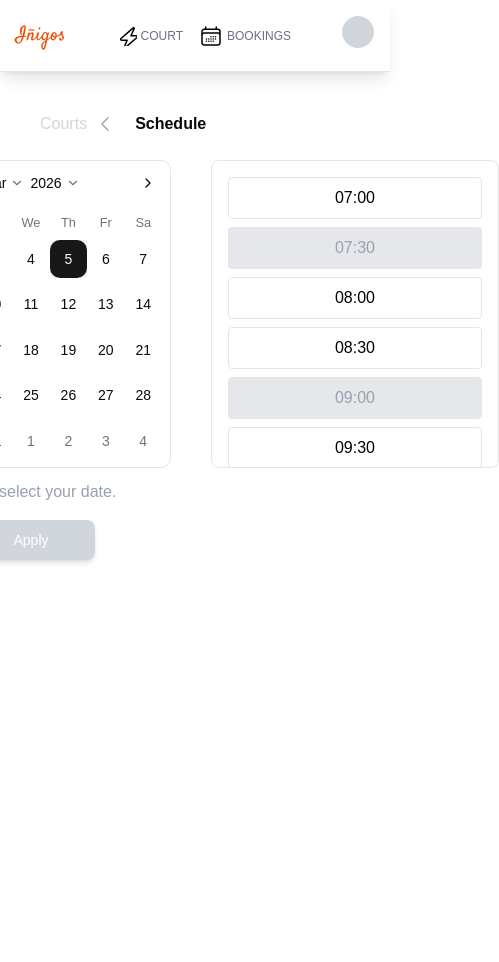
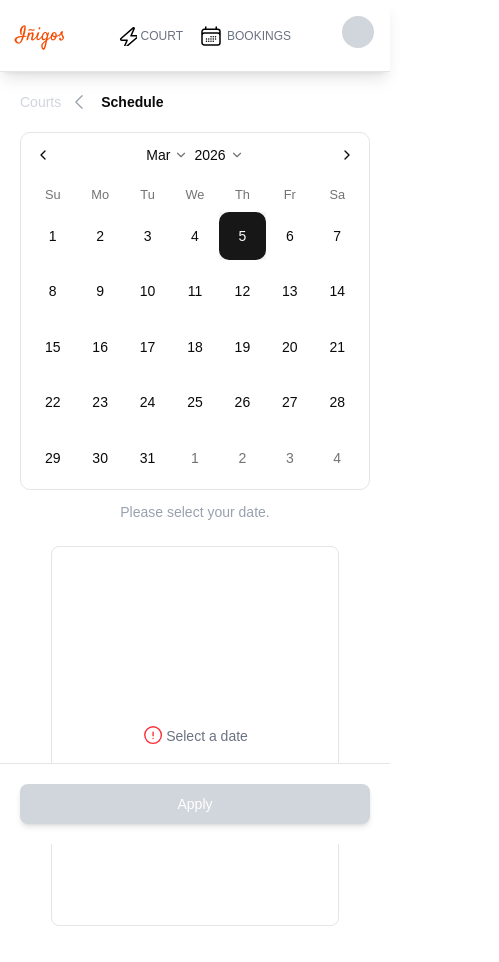
Before and after one commit to brendevs/Inigos-Sports-Center, a Next.js app: page /court/1 in a window 390 px wide. Shown: the top 962 px of the page, 499 px wide, since content can reach past the window. Before the commit the page ends 844 px from the top, so only its background shows below. Built offline with nearby package versions, Linux system fonts and the light colour scheme.

Commit message:
(inigos-13): Schedule functionality

```diff
--- a/app/components/Other/timePicker.tsx
+++ b/app/components/Other/timePicker.tsx
@@ -4,6 +4,12 @@ type Slot = {
   time: string;
   available: boolean;
 };
+
+interface Props {
+  blank?: boolean; // true when no date is selected
+  selectedTime?: string;
+  onSelectTime?: (time: string) => void;
+}
 
 // static sample data (UI only)
 const slots: Slot[] = [
@@ -40,19 +46,54 @@ const slots: Slot[] = [
   { time: "22:00", available: true },
 ];
 
-export default function TimePickerUI() {
+export default function TimePickerUI({
+  blank = false,
+  selectedTime,
+  onSelectTime,
+}: Props) {
   return (
-    <div className="p-4 w-72 h-77 overflow-y-auto border rounded-md ">
-      {slots.map((slot) => (
-        <div
-          key={slot.time}
-          className={`p-2 mb-2 border rounded text-center ${
-            slot.available ? "bg-white text-black" : "bg-gray-200 text-gray-400"
-          }`}
-        >
-          {slot.time}
+    <div className="p-4 w-72 h-95 overflow-y-auto border rounded-md relative">
+      {blank ? (
+        <div className="flex items-center justify-center h-full">
+          <svg
+            xmlns="http://www.w3.org/2000/svg"
+            fill="none"
+            viewBox="0 0 26 26"
+            stroke-width="1.5"
+            stroke="currentColor"
+            className="size-6 text-red-500"
+          >
+            <path
+              stroke-linecap="round"
+              stroke-linejoin="round"
+              d="M12 9v3.75m9-.75a9 9 0 1 1-18 0 9 9 0 0 1 18 0Zm-9 3.75h.008v.008H12v-.008Z"
+            />
+          </svg>
+
+          <p className="text-gray-500 text-sm font-medium text-center">
+            Select a date
+          </p>
         </div>
-      ))}
+      ) : (
+        // Show time slots when a date is selected
+        slots.map((slot) => (
+          <div
+            key={slot.time}
+            onClick={() => {
+              if (slot.available && onSelectTime) {
+                onSelectTime(slot.time);
+              }
+            }}
+            className={`p-2 mb-2 border rounded text-center ${
+              slot.available
+                ? "bg-white text-black cursor-pointer"
+                : "bg-gray-200 text-gray-400 cursor-not-allowed"
+            } ${selectedTime === slot.time ? "border-orange-600 border-2" : ""}`}
+          >
+            {slot.time}
+          </div>
+        ))
+      )}
     </div>
   );
 }
--- a/app/court/[id]/time/available/page.tsx
+++ b/app/court/[id]/available/page.tsx
@@ -2,7 +2,7 @@
 
 import { useParams } from "next/navigation";
 import Link from "next/link";
-import { ROUTES } from "../../../../src/constant/routes";
+import { ROUTES } from "../../../src/constant/routes";
 import { useState, useRef, useEffect } from "react";
 
 export default function Available() {
@@ -37,7 +37,7 @@ export default function Available() {
           <div className="flex items-center gap-2">
             <Link
               className="text-1xl text-gray-300 font-md font-sans"
-              href={ROUTES.TIME(id)}
+              href={ROUTES.SCHEDULE(id)}
             >
               Schedule
             </Link>
--- a/app/court/[id]/page.tsx
+++ b/app/court/[id]/page.tsx
@@ -9,21 +9,29 @@ import TimePickerUI from "@/app/components/Other/timePicker";
 
 export default function Schedule() {
   const [selectedDate, setSelectedDate] = useState<Date | undefined>(undefined);
+  const [selectedTime, setSelectedTime] = useState<string | undefined>(
+    undefined,
+  );
   const router = useRouter();
+
   return (
-    <div className="p-10 bg-gray-50 flex flex-col gap-6 bg-white font-sans">
-      <div className="flex flex-row md:flex-row gap-5 ">
-        <div className="flex gap-2">
+    <div className="flex flex-col min-h-screen bg-white font-sans">
+      {/* Header */}
+      <div className="p-5 md:p-10 flex flex-row items-center gap-3">
+        <div className="flex gap-2 items-center">
           <Link className="flex gap-2" href={ROUTES.COURTS}>
-            <h1 className="text-1xl text-gray-300 font-md font-sans">Courts</h1>
+            <h1 className="text-sm md:text-base text-gray-300 font-medium">
+              Courts
+            </h1>
           </Link>
+
           <svg
             xmlns="http://www.w3.org/2000/svg"
             fill="none"
             viewBox="0 0 24 24"
             strokeWidth="1.5"
             stroke="currentColor"
-            className="h-5 w-5 text-gray-400 cursor-pointer mt-0.5"
+            className="h-5 w-5 text-gray-400"
           >
             <path
               strokeLinecap="round"
@@ -33,18 +41,24 @@ export default function Schedule() {
           </svg>
         </div>
 
-        <h1 className="text-1xl font-semibold font-sans">Schedule</h1>
+        <h1 className="text-sm md:text-base font-semibold">Schedule</h1>
       </div>
 
-      <div className="flex  justify-center gap-10">
-        <div className="flex-col">
-          <div className="h-auto w-70">
+      {/* Main Content */}
+      <div className="flex flex-col lg:flex-row flex-grow items-center lg:items-start justify-center gap-6 md:gap-10 px-5 md:px-10">
+        {/* Left Section (Date Picker) */}
+        <div className="flex flex-col items-center w-full max-w-sm">
+          <div className="w-full">
             <DatePickerDemo
               selected={selectedDate || new Date()}
-              onSelect={setSelectedDate}
+              onSelect={(date) => {
+                setSelectedDate(date);
+                setSelectedTime(undefined); // reset time when date changes
+              }}
             />
           </div>
-          <p className="text-center mt-3 text-gray-400">
+
+          <p className="text-center mt-3 text-gray-400 text-sm px-2">
             {selectedDate
               ? `on ${selectedDate.toLocaleDateString("en-US", {
                   weekday: "long",
@@ -54,27 +68,36 @@ export default function Schedule() {
                 })}`
               : "Please select your date."}
           </p>
+        </div>
 
-          {/* Back button */}
-          <div className="mt-4 flex justify-center ">
+        {/* Right Section (Time Picker) */}
+        <div className="w-full max-w-sm flex justify-center">
+          {!selectedDate ? (
+            <TimePickerUI blank />
+          ) : (
+            <TimePickerUI
+              selectedTime={selectedTime}
+              onSelectTime={setSelectedTime}
+            />
+          )}
+        </div>
+      </div>
+
+      {/* Footer Apply Button */}
+      <div className="sticky bottom-0 w-full bg-white p-5 md:p-5 border-t flex justify-center">
         <button
-              onClick={() => router.push(ROUTES.TIME(1))}
-              disabled={!selectedDate}
-              className={`h-10 w-32 rounded-md flex justify-center items-center shadow-md
+          onClick={() => router.push(ROUTES.AVAILABLE(1))}
+          disabled={!selectedDate || !selectedTime} // requires both date & time
+          className={`h-10 w-full max-w-sm rounded-md flex justify-center items-center shadow-md transition
             ${
-      selectedDate
-        ? "bg-orange-600 cursor-pointer"
+              selectedDate && selectedTime
+                ? "bg-orange-600 hover:bg-orange-700"
                 : "bg-gray-300 cursor-not-allowed"
             }
           `}
         >
-              <p className="font-sans text-white text-sm">Apply</p>
+          <p className="text-white text-sm">Apply</p>
         </button>
-          </div>
-        </div>
-        <div className="flex item-center justify-center">
-          <TimePickerUI></TimePickerUI>
-        </div>
       </div>
     </div>
   );
--- a/app/court/[id]/time/page.tsx
+++ /dev/null
@@ -1,60 +0,0 @@
-"use client";
-import { ROUTES } from "../../../src/constant/routes";
-import { useRouter, useParams } from "next/navigation";
-import TimePicker from "../../../components/Other/timePicker";
-import Link from "next/link";
-
-export default function Time() {
-  const router = useRouter();
-  const params = useParams();
-
-  const id = Number(params.id); // 👈 dynamic id
-
-  return (
-    <div className="p-10 bg-gray-50 flex flex-col gap-6 bg-white font-sans">
-      <div className="flex  gap-5 ">
-        <div className="flex items-center gap-2">
-          <div className="flex gap-2">
-            <Link
-              className="text-1xl text-gray-300 font-md font-sans"
-              href={ROUTES.SCHEDULE(id)}
-            >
-              Schedule
-            </Link>
-          </div>
-          <svg
-            xmlns="http://www.w3.org/2000/svg"
-            fill="none"
-            viewBox="0 0 24 24"
-            strokeWidth="1.5"
-            stroke="currentColor"
-            className="h-5 w-5 text-gray-400 cursor-pointer"
-          >
-            <path
-              strokeLinecap="round"
-              strokeLinejoin="round"
-              d="M15.75 19.5L8.25 12l7.5-7.5"
-            />
-          </svg>
-        </div>
-
-        <h1 className="text-1xl font-semibold font-sans">Time</h1>
-      </div>
-
-      <div className="flex justify-center gap-10">
-        <div className="flex-col justify-center">
-          <TimePicker />
-        </div>
-      </div>
-
-      <div className="mt-4 flex justify-center ">
-        <button
-          onClick={() => router.push(ROUTES.AVAILABLE(1))}
-          className="bg-orange-600 h-10 w-32 rounded-md flex justify-center items-center cursor-pointer shadow-md"
-        >
-          <p className="font-sans text-white text-sm">Next</p>
-        </button>
-      </div>
-    </div>
-  );
-}
--- a/app/court/page.tsx
+++ b/app/court/page.tsx
@@ -14,7 +14,7 @@ export default function CourtsPage() {
 
   return (
     <div className="p-6 bg-gray-50">
-      <h1 className="w-full text-xl font-bold text-gray-800 mt-4 ml-4">
+      <h1 className="w-full text-xl font-bold text-gray-800 m-4 ml-4">
         Courts
       </h1>
 
--- a/app/src/constant/routes.ts
+++ b/app/src/constant/routes.ts
@@ -6,6 +6,5 @@ export const ROUTES = {
 
   SPORTS_DETAILS: (id: number) => `/court/${id}`,
   SCHEDULE: (id: number) => `/court/${id}/`,
-  TIME: (id: number) => `/court/${id}/time`,
-  AVAILABLE: (id: number) => `/court/${id}/time/available`,
+  AVAILABLE: (id: number) => `/court/${id}/available`,
 };
```
Lines whose indentation alone changed are shown as unchanged.
